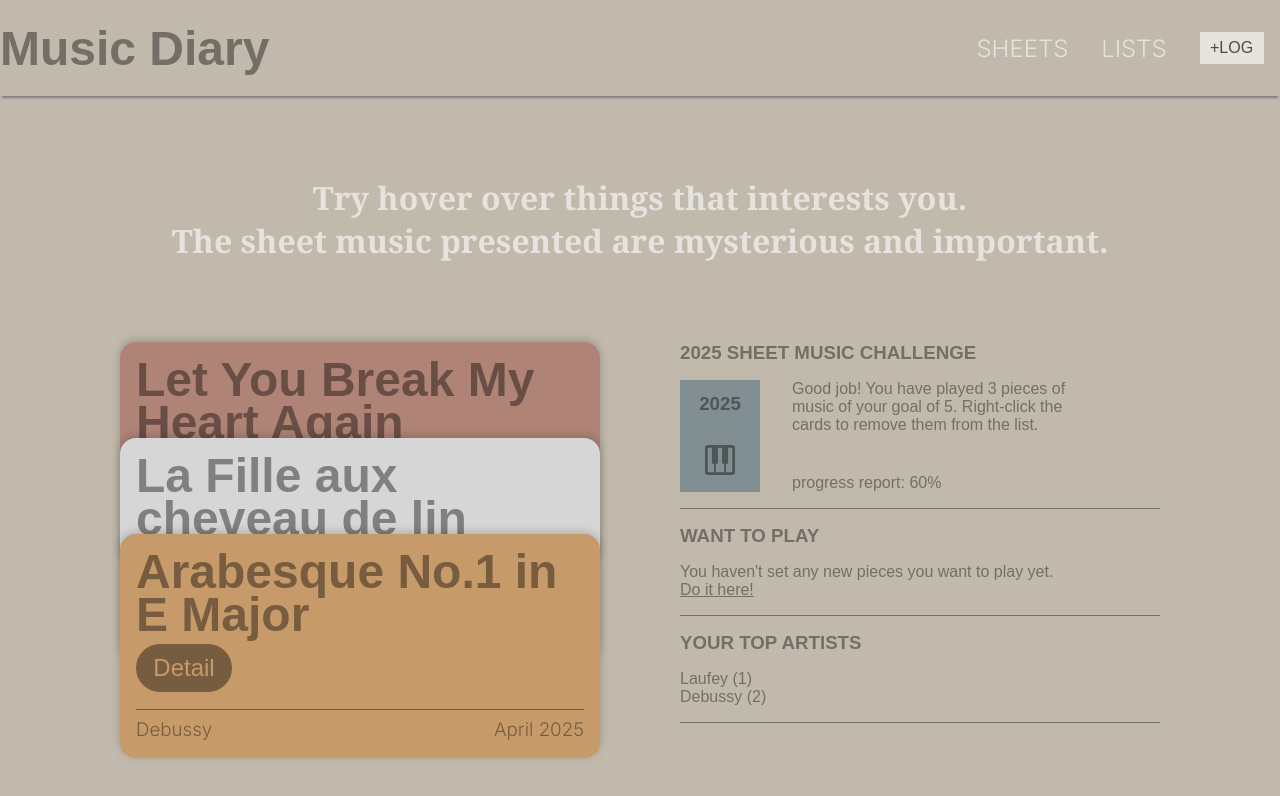
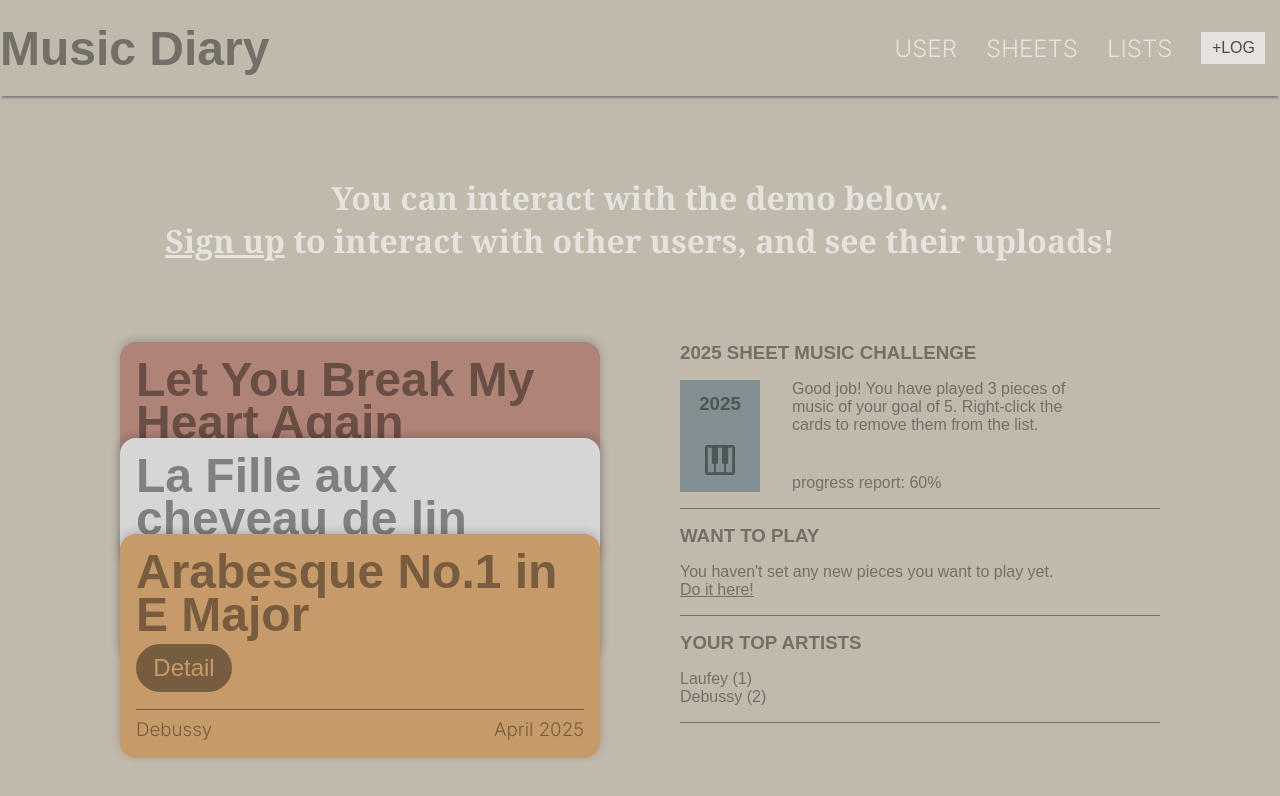
Before and after one commit to RandyTylor69/music-diary, a React (Create React App) app: page / in a window 1280 px wide. Shown: the top 796 px of the page. Built offline with nearby package versions, Linux system fonts and the light colour scheme.

Commit message:
preping for backend

```diff
--- a/src/App.css
+++ b/src/App.css
@@ -29,7 +29,7 @@ body {
 }
 .web-header .header-container .user {
   display: flex;
-  width: 20rem;
+  width: 25rem;
   height: 2rem;
   justify-content: space-around;
   align-items: center;
@@ -62,6 +62,14 @@ body {
   font-family: Georgia, "Times New Roman", Times, serif;
   color: rgba(255, 255, 255, 0.6);
   margin: 5rem 0;
+}
+.greeting span {
+  cursor: pointer;
+  text-decoration: underline;
+  transition: 0.2s all;
+}
+.greeting span:hover {
+  color: rgba(255, 255, 255, 0.9);
 }
 
 .main-section {
--- a/src/App.scss
+++ b/src/App.scss
@@ -32,7 +32,7 @@ body {
 
     .user {
       display: flex;
-      width: 20rem;
+      width: 25rem;
       height: 2rem;
       justify-content: space-around;
       align-items: center;
@@ -68,6 +68,14 @@ body {
   font-family: Georgia, "Times New Roman", Times, serif;
   color: rgba(255, 255, 255, 0.6);
   margin: 5rem 0;
+  span{
+    cursor: pointer;
+    text-decoration: underline;
+    transition: 0.2s all;
+    &:hover{
+      color: rgba(255, 255, 255, 0.9);
+    }
+  }
 }
 
 .main-section {
--- a/src/components/Greeting.tsx
+++ b/src/components/Greeting.tsx
@@ -1,8 +1,8 @@
 export default function Greeting(props:any){
     return(
         <h1 className="greeting">
-            Try hover over things that interests you. <br></br>
-            The sheet music presented are mysterious and important.
+            You can interact with the demo below. <br></br>
+            <span>Sign up</span> to interact with other users, and see their uploads!
         </h1>
     )
 }
--- a/src/components/Header.tsx
+++ b/src/components/Header.tsx
@@ -6,6 +6,7 @@ export default function Header(props:any) {
           <h1>Music Diary</h1>
 
         <section className="user">
+          <h2>USER</h2>
           <h2>SHEETS</h2>
           <h2>LISTS</h2>
           <button onClick={props.displayForm}>+LOG</button>
```
Also changed, not shown: package.json (+6 -1 lines), public/index.html (+0 -10 lines), src/App.js (+5 -3 lines), 2 other files (tests, documents, lock files or other folders).
